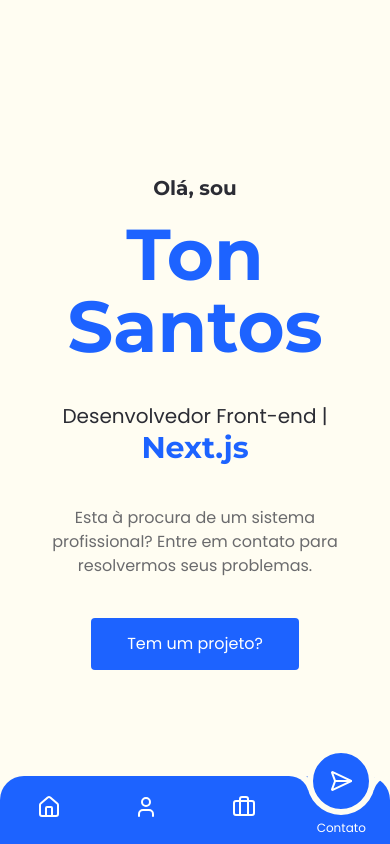
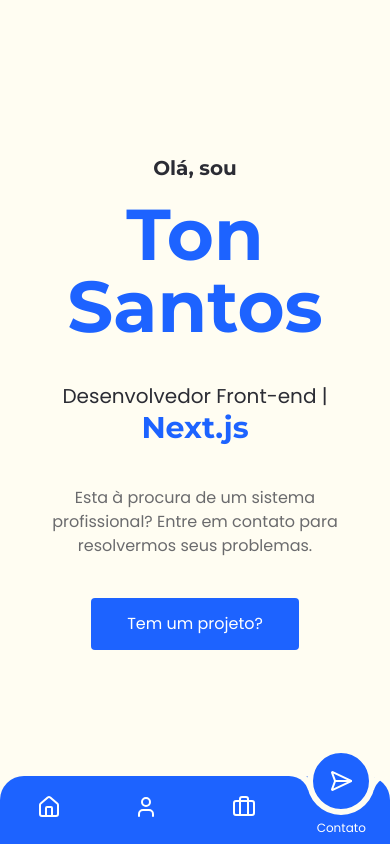
Before and after one commit to wellingtonVieiraSantos/personal-portfolio, a Next.js app: page / in a window 390 px wide. Shown: the top 844 px of the page. Built offline with nearby package versions, Linux system fonts and the light colour scheme.

Commit message:
style: add -mt-10 in homepage

```diff
--- a/src/components/HomePage/index.tsx
+++ b/src/components/HomePage/index.tsx
@@ -34,7 +34,7 @@
           transition: { duration: 0.5, opacity: 'linear', ease: 'easeOut' }
         }}
         className='max-w-[1200px] md:pl-10 px-2 flex flex-col items-center md:items-start
-         md:text-left text-center gap-10 md:border-l-4 border-border'
+         md:text-left text-center gap-10 md:border-l-4 border-border -mt-10 md:mt-0'
       >
         <h1 className='text-xl md:text-2xl'>
           Olá, sou{' '}
```
